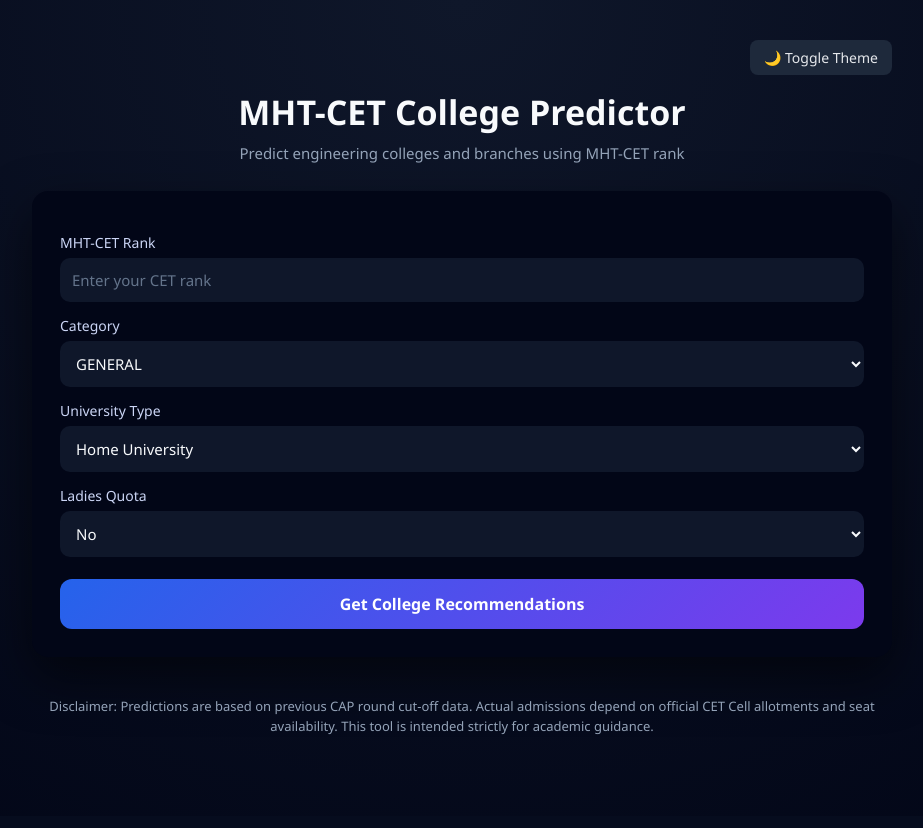
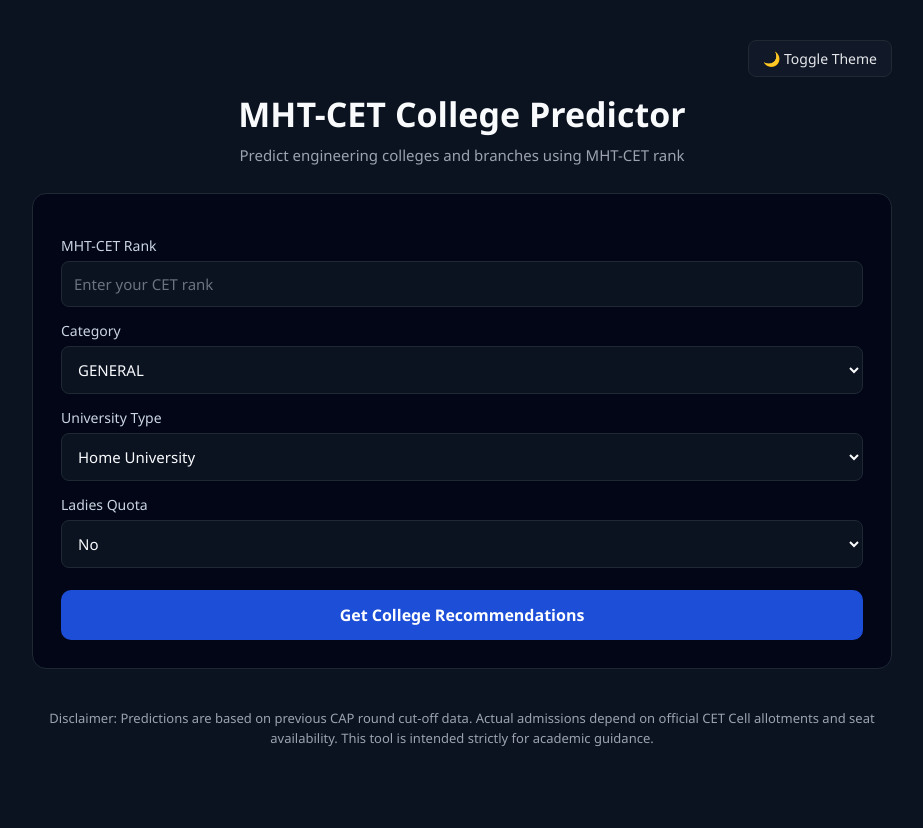
Before and after one commit to AshwinDate/mhtcetcollegepredictor, a Flask app: page / in a window 1280 px wide. Shown: the whole page, without its empty margins (178-1101 px from the left). Before the commit the page ends 735 px from the top, so only its background shows below. Run offline with Flask 3, Linux system fonts and the light colour scheme.

Commit message:
UI: formal professional design (no green/yellow)

```diff
--- a/static/style.css
+++ b/static/style.css
@@ -9,14 +9,14 @@
 }
 
 body {
-    background: radial-gradient(circle at top, #0f172a, #020617);
+    background: #0b1220; /* deep navy */
     color: #e5e7eb;
     min-height: 100vh;
 }
 
-/* Dark mode default */
+/* Dark mode is DEFAULT */
 body.dark {
-    background: radial-gradient(circle at top, #0f172a, #020617);
+    background: #0b1220;
     color: #e5e7eb;
 }
 
@@ -43,7 +43,7 @@
 .subtitle {
     text-align: center;
     font-size: 15px;
-    color: #94a3b8;
+    color: #9ca3af;
     margin-bottom: 28px;
 }
 
@@ -57,9 +57,9 @@
 }
 
 .toggle button {
-    background: #1e293b;
+    background: #111827;
     color: #e5e7eb;
-    border: none;
+    border: 1px solid #1f2933;
     padding: 8px 14px;
     border-radius: 8px;
     cursor: pointer;
@@ -75,9 +75,9 @@
 ========================= */
 .form-box {
     background: #020617;
-    border-radius: 16px;
+    border-radius: 14px;
     padding: 28px;
-    box-shadow: 0 20px 50px rgba(0, 0, 0, 0.55);
+    border: 1px solid #1f2933;
     margin-bottom: 26px;
 }
 
@@ -86,40 +86,40 @@
     margin-top: 14px;
     margin-bottom: 6px;
     font-size: 14px;
-    color: #cbd5f5;
+    color: #cbd5e1;
 }
 
 .form-box input,
 .form-box select {
     width: 100%;
     padding: 12px;
-    border-radius: 10px;
-    border: none;
+    border-radius: 8px;
+    border: 1px solid #1f2933;
     outline: none;
-    background: #0f172a;
+    background: #0b1220;
     color: #f8fafc;
     font-size: 15px;
 }
 
 .form-box input::placeholder {
-    color: #64748b;
+    color: #6b7280;
 }
 
 .form-box button {
     margin-top: 22px;
     width: 100%;
     padding: 14px;
-    border-radius: 12px;
+    border-radius: 10px;
     border: none;
     font-size: 16px;
     font-weight: 600;
     cursor: pointer;
     color: white;
-    background: linear-gradient(135deg, #2563eb, #7c3aed);
+    background: #1d4ed8; /* formal blue */
 }
 
 .form-box button:hover {
-    opacity: 0.92;
+    background: #1e40af;
 }
 
 /* =========================
@@ -215,7 +206,7 @@
 .disclaimer {
     margin-top: 40px;
     font-size: 13px;
-    color: #94a3b8;
+    color: #9ca3af;
     text-align: center;
     line-height: 1.5;
 }
```
Also changed, not shown: other parts of static/style.css (+19 -28 lines).
